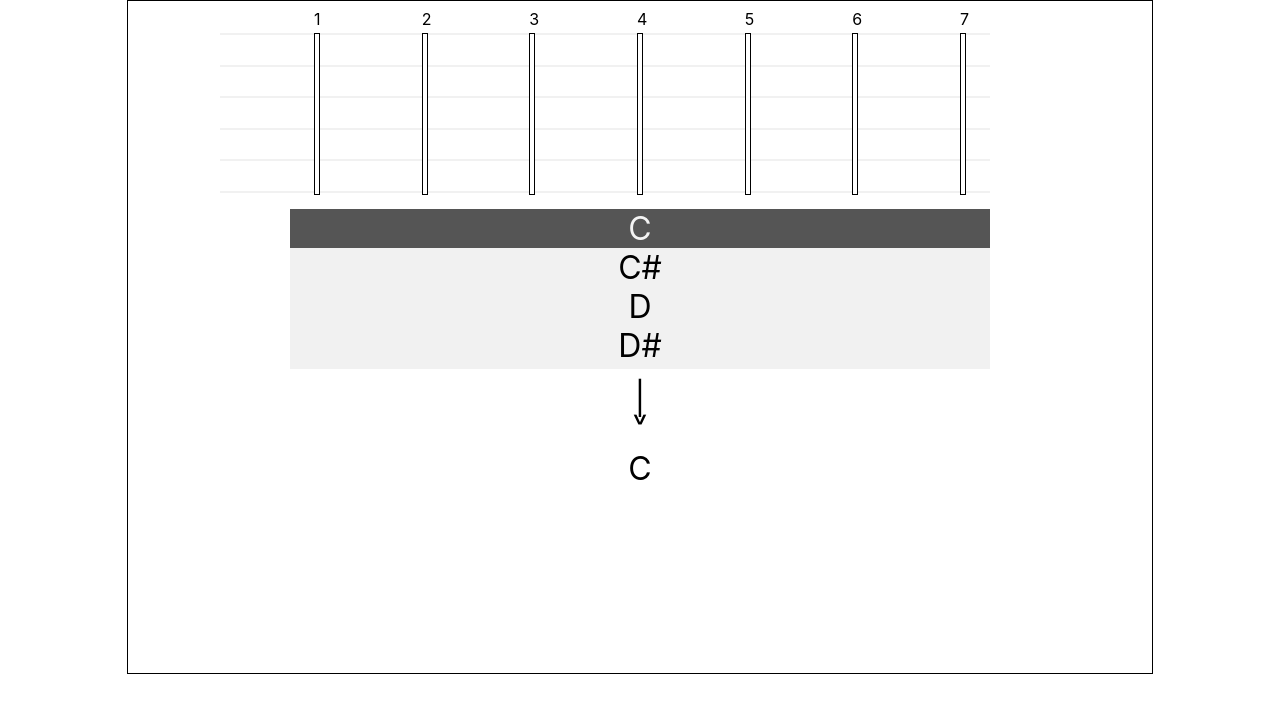
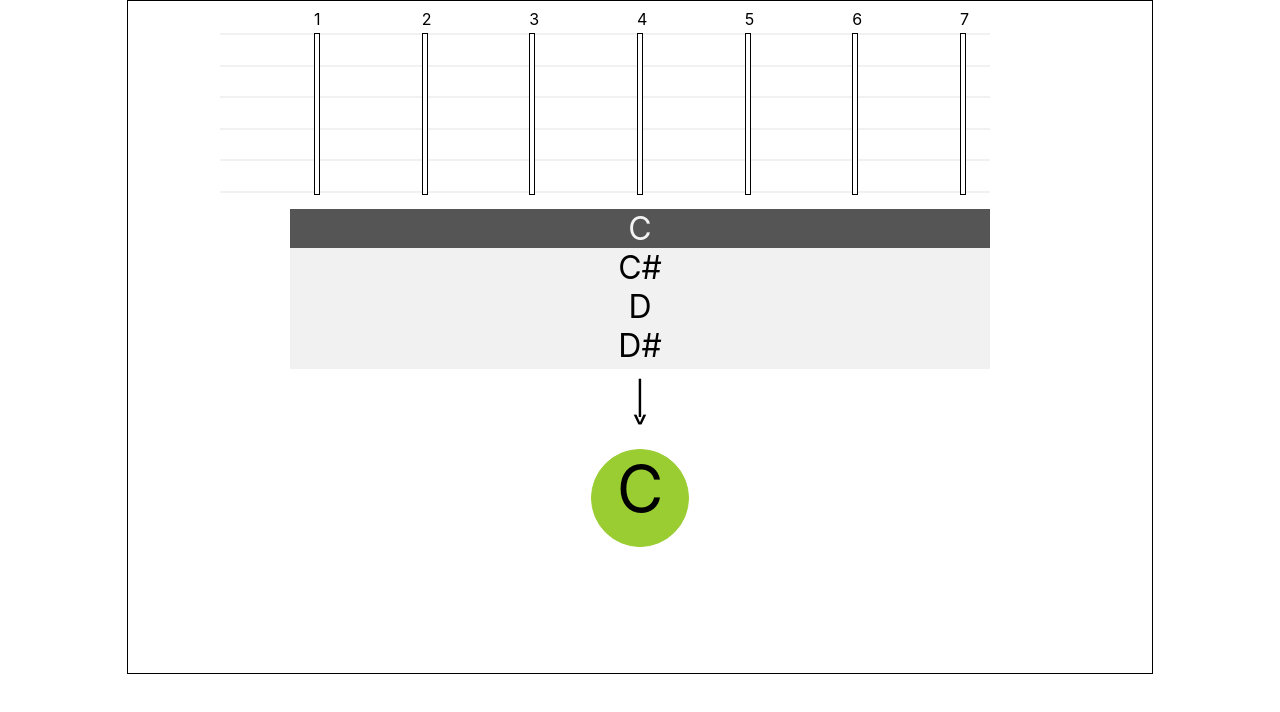
Before and after one commit to thedann/capo-transposer, a React (Create React App) app: page / in a window 1280 px wide. Shown: the top 712 px of the page. Built offline with nearby package versions, Linux system fonts and the light colour scheme.

Commit message:
add yellowgreen circle around transposed chord

```diff
--- a/src/Components/TransposedChord.tsx
+++ b/src/Components/TransposedChord.tsx
@@ -4,7 +4,28 @@ import { AppContext } from '../Context/Context';
 import { allBaseChords } from '../Helpers/Chords';
 
 const StyledChord = styled.div`
-  font-size: 2rem;
+  display: flex;
+  justify-content: center;
+`;
+
+const StyledCircle = styled.div`
+  border-radius: 80px;
+  border: 1px solid yellowgreen;
+  background: yellowgreen;
+  width: 6rem;
+  height: 6rem;
+  display: flex;
+  justify-content: center;
+
+  p {
+    font-size: 4rem;
+    height: 4rem;
+    margin: 0;
+    margin-bottom: 78px;
+    margin-block-end: 0;
+    margin-block-start: 0;
+
+  }
 `;
 
 const TransposedChord: FC = () => {
@@ -16,7 +37,7 @@ const TransposedChord: FC = () => {
     let actualNewIndex = 0;
 
     if (newChordIndex > allBaseChords.length - 1) {
-      actualNewIndex = newChordIndex - (allBaseChords.length);
+      actualNewIndex = newChordIndex - allBaseChords.length;
     } else {
       actualNewIndex = newChordIndex;
     }
@@ -24,7 +45,13 @@ const TransposedChord: FC = () => {
     return allBaseChords[actualNewIndex];
   };
 
-  return <StyledChord>{transpose()}</StyledChord>;
+  return (
+    <StyledChord>
+      <StyledCircle>
+        <p>{transpose()}</p>
+      </StyledCircle>
+    </StyledChord>
+  );
 };
 
 export default TransposedChord;
```
